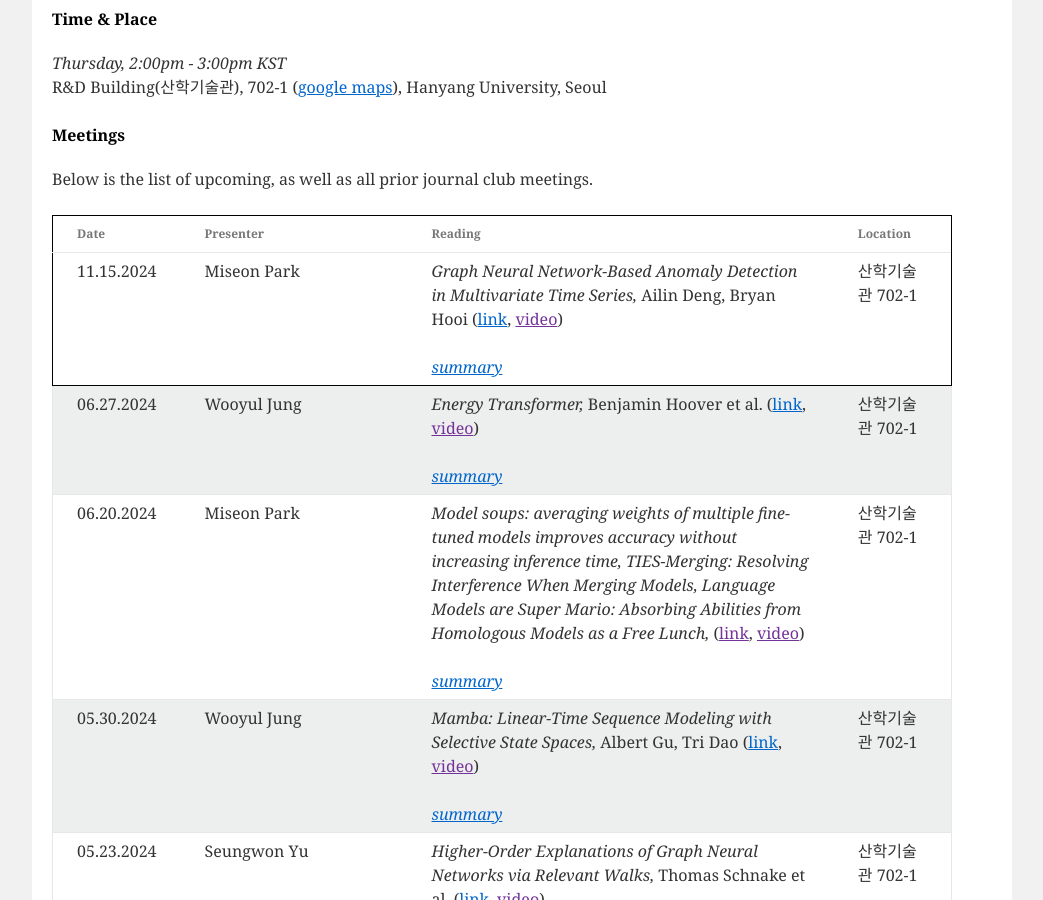
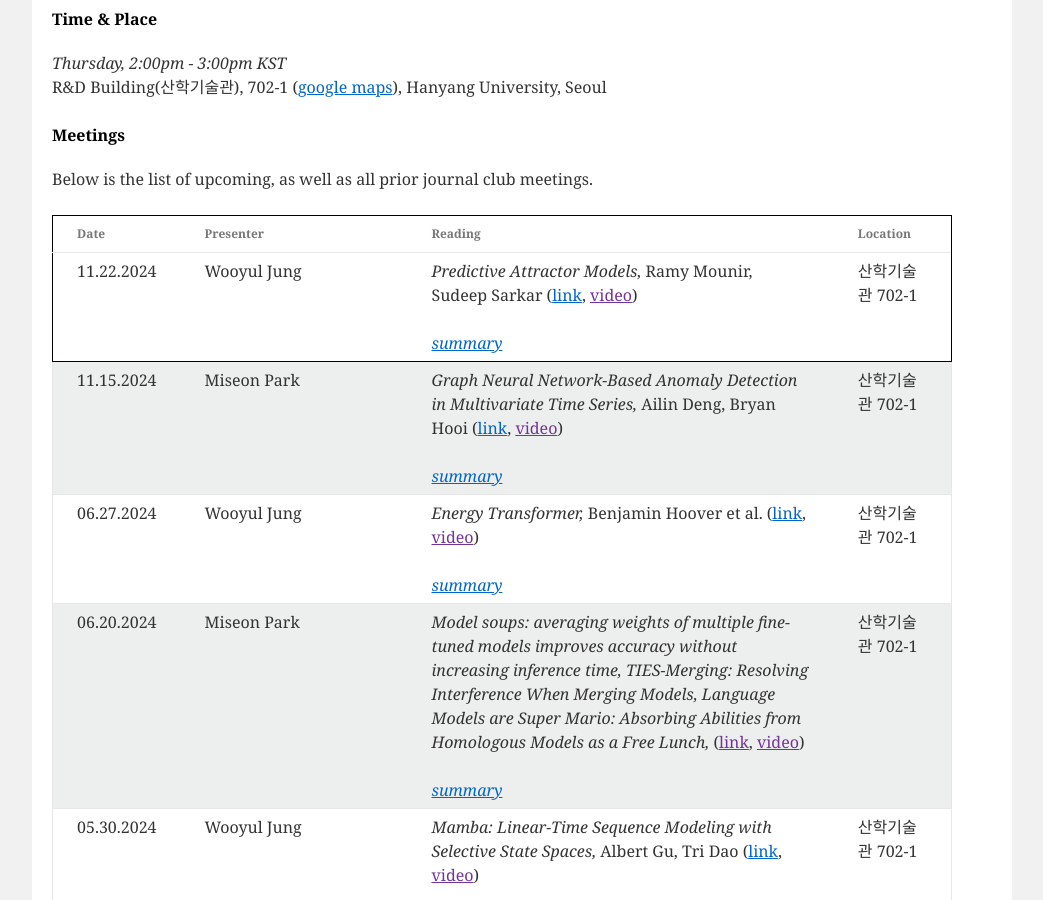
Before and after one commit to niai-lab/GraphML-JC, a Jekyll site: the page built from index.html, in a window 1280 px wide and 900 px high, scrolled down 515 px. Shown: the whole window, without its empty margins (118-1161 px from the left). Built offline with Jekyll 4.4.1, drawn with Linux system fonts in a browser that asks for light colours; part of the change alters nothing that is shown.

Commit message:
Update meeting_info.yml

```diff
--- a/_data/meeting_info.yml
+++ b/_data/meeting_info.yml
@@ -1,3 +1,15 @@
+- presenter: Wooyul Jung
+  date: 11.22.2024
+  paper: "Predictive Attractor Models"
+  authors: Ramy Mounir, Sudeep Sarkar
+  url: https://arxiv.org/abs/2410.02430
+  location: "산학기술관 702-1"
+  summary: >
+    summary : Backpropagation이 없고 catastrophic forgetting을 예방하며 다양한 미래 가능성을 추론하는 확률적 모델인 PAM을 제안합니다. PAM의 학습방법을 State Space Model과 variational inference를 기반으로 수학적으로 기술하였습니다.
+    strength : Online learning, predictive coding으로 associative memory를 학습하는 방법은 생물학적으로 타당합니다.
+    weakness : 크기가 작고 실험의 종류가 associative memory에 치우져 있습니다.
+    question : 모델의 파라미터를 늘릴 경우 성능의 증가율이 최근 dnn 모델 등과 비교하여 어느 정도인지 궁금합니다. associative memory를 decision making이나 motor control등의 과제에 적용가능 여부가 궁금합니다.
+
 - presenter: Miseon Park
   date: 11.15.2024
   paper: "Graph Neural Network-Based Anomaly Detection in Multivariate Time Series"
```
